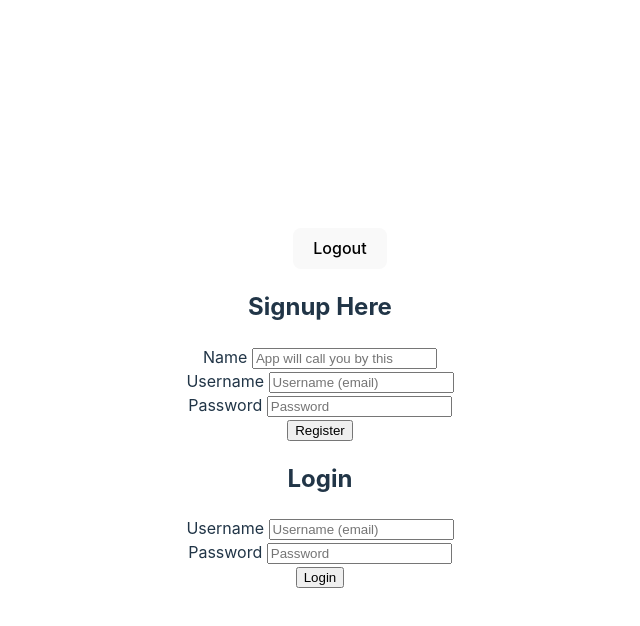
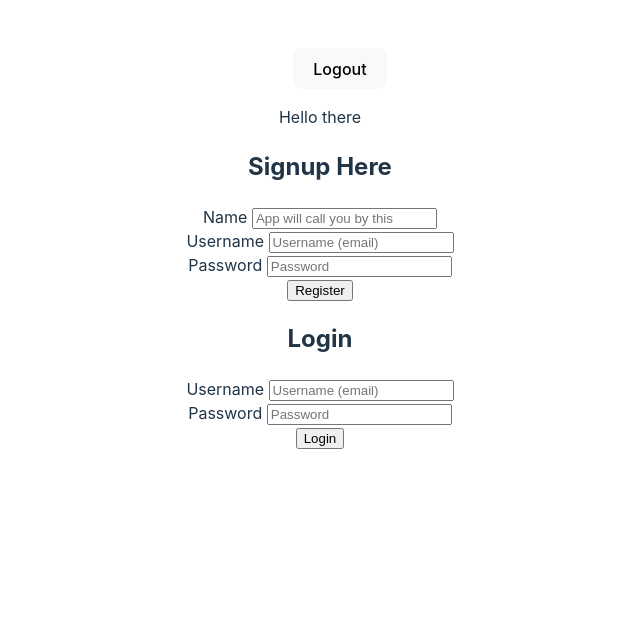
Before and after one commit to HornRyRy/ryry-bookmarks, a React (Vite) app in the folder bookmarks/: page / in a window 1280 px wide. Shown: the top 626 px of the page, without its empty margins (320-960 px from the left). Built offline with nearby package versions, Linux system fonts and the light colour scheme; no server answers.

Commit message:
quick commit

```diff
--- a/bookmarks/src/App.jsx
+++ b/bookmarks/src/App.jsx
@@ -19,6 +19,9 @@ function App() {
     <div className="App">
       <NavBar />
       <div>
+        <p>Hello there</p>
+      </div>
+      <div>
         <Signup />
       </div>
       <div>
--- a/bookmarks/src/index.css
+++ b/bookmarks/src/index.css
@@ -27,8 +27,10 @@ body {
   margin: 0;
   display: flex;
   place-items: center;
-  min-width: 320px;
-  min-height: 100vh;
+  /* min-width: 320px;
+  min-height: 100vh; */
+  width: 600;
+  height: 600;
 }
 
 h1 {
```
